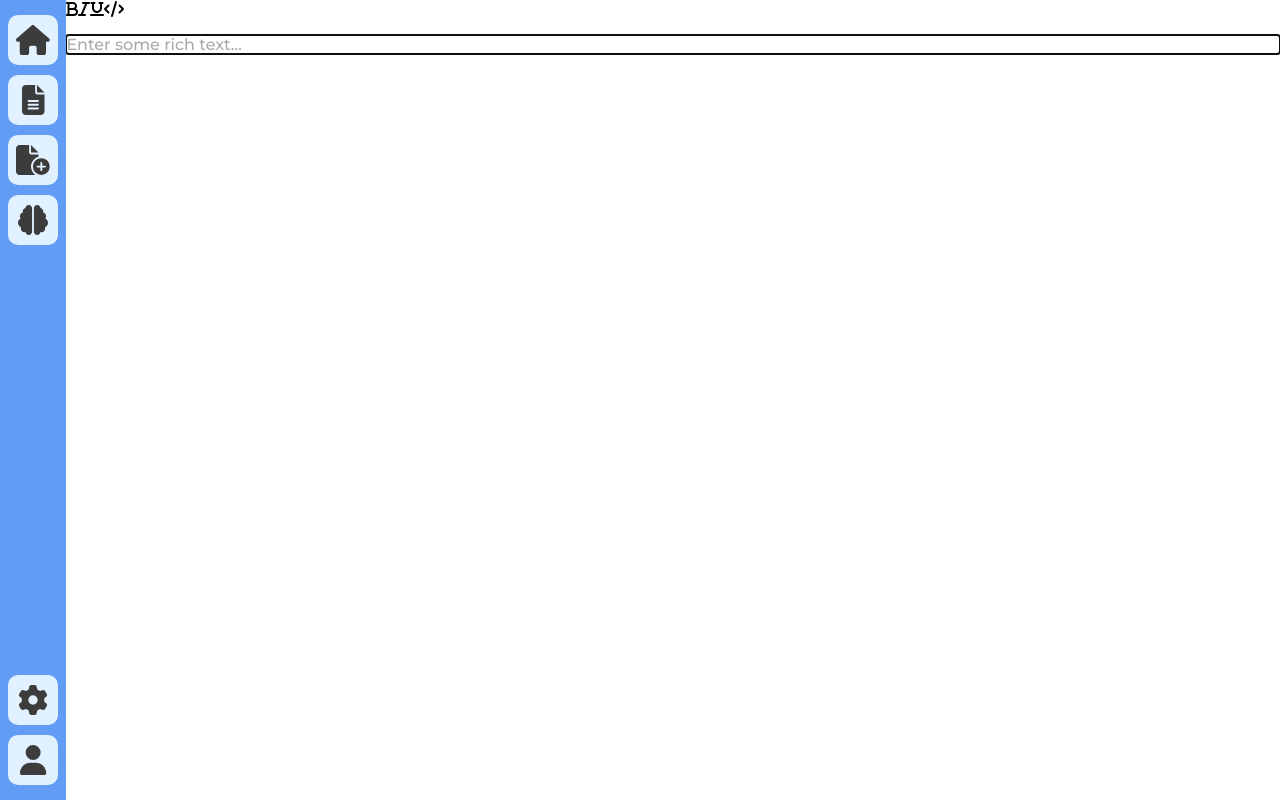
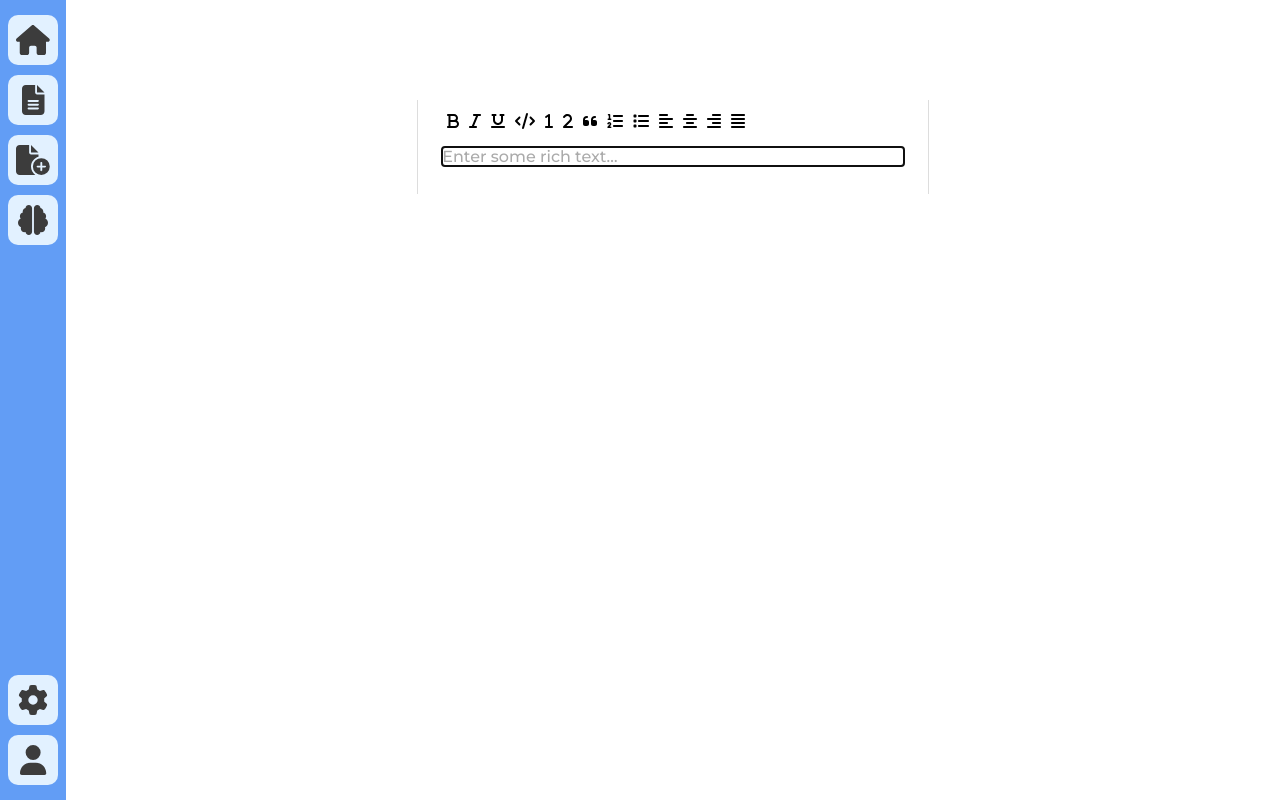
Before and after one commit to marcinjaborski/lang-app-front, a React (Create React App) app: page /editor in a window 1280 px wide. Built offline with nearby package versions, Linux system fonts and the light colour scheme.

Commit message:
Better rick text editor, still WIP

```diff
--- a/src/components/EditorPanel.js
+++ b/src/components/EditorPanel.js
@@ -4,13 +4,65 @@ import { Editable, withReact, useSlate, Slate } from "slate-react";
 import { Editor, Transforms, createEditor, Element as SlateElement } from "slate";
 import { withHistory } from "slate-history";
 import { FontAwesomeIcon } from "@fortawesome/react-fontawesome";
-import { faBold, faUnderline, faItalic, faCode } from "@fortawesome/free-solid-svg-icons";
+import {
+  faBold,
+  faUnderline,
+  faItalic,
+  faCode,
+  fa1,
+  fa2,
+  faQuoteLeft,
+  faListOl,
+  faList,
+  faAlignLeft,
+  faAlignCenter,
+  faAlignRight,
+  faAlignJustify,
+} from "@fortawesome/free-solid-svg-icons";
+import styled from "styled-components";
+
+// TODO : move those styles and components out of this file
+
+// #region STYLED COMPONENTS
+
+const ButtonStyled = styled.span`
+  background-color: ${(props) => (props.active ? "coral" : "white")};
+`;
+
+const IconStyled = styled.span`
+  padding: 5px;
+`;
+
+const EditorPanelStyled = styled.div`
+  width: 40vw;
+  height: fit-content;
+  margin: auto;
+  margin-top: 100px; /* maybe 100px padding on content selector instead? */
+  border-width: 0px 1px 0px 1px;
+  border-style: solid;
+  border-color: #dddddd;
+  padding: 12px 24px 12px 24px;
+`;
+
+const CodeStyled = styled.code`
+  font-family: monospace;
+  background-color: #eee;
+  padding: 3px;
+`;
+
+const BlockquoteStyled = styled.blockquote`
+  background-color: #eee;
+  padding: 3px;
+  font-style: italic;
+`;
+
+//#endregion
 
 export const Button = ({ active, onClick, children }) => {
   return (
-    <span className={active ? "editorButtonActive" : "editorButtonInactive"} onClick={onClick}>
+    <ButtonStyled active={active} onClick={onClick}>
       {children}
-    </span>
+    </ButtonStyled>
   );
 };
 
@@ -20,9 +72,9 @@ export const Toolbar = (props) => {
 
 export const Icon = ({ icon }) => {
   return (
-    <span className="editorIcon">
+    <IconStyled className="editorIcon">
       <FontAwesomeIcon icon={icon}></FontAwesomeIcon>
-    </span>
+    </IconStyled>
   );
 };
 
@@ -36,29 +88,33 @@ const HOTKEYS = {
 const LIST_TYPES = ["numbered-list", "bulleted-list"];
 const TEXT_ALIGN_TYPES = ["left", "center", "right", "justify"];
 
+// TODO : still doesn't work as I would want it to.
+// - manually switching off lists is awkward
+// - shift enter doesn't work like it is supposed to (at least in quotes)
+// - quotes go all the way left, code doesn't. perhaps its okay like that?
+
 const RichTextExample = () => {
   const renderElement = useCallback((props) => <Element {...props} />, []);
   const renderLeaf = useCallback((props) => <Leaf {...props} />, []);
   const editor = useMemo(() => withHistory(withReact(createEditor())), []);
 
   return (
-    <div className="editorPanel">
+    <EditorPanelStyled>
       <Slate editor={editor} value={initialValue}>
         <Toolbar>
           <MarkButton format="bold" icon={faBold} />
           <MarkButton format="italic" icon={faItalic} />
           <MarkButton format="underline" icon={faUnderline} />
           <MarkButton format="code" icon={faCode} />
-          {/* TODO - finish blockbuttons */}
-          {/* <BlockButton format="heading-one" icon="looks_one" />
-          <BlockButton format="heading-two" icon="looks_two" />
-          <BlockButton format="block-quote" icon="format_quote" />
-          <BlockButton format="numbered-list" icon="format_list_numbered" />
-          <BlockButton format="bulleted-list" icon="format_list_bulleted" />
-          <BlockButton format="left" icon="format_align_left" />
-          <BlockButton format="center" icon="format_align_center" />
-          <BlockButton format="right" icon="format_align_right" />
-          <BlockButton format="justify" icon="format_align_justify" /> */}
+          <BlockButton format="heading-one" icon={fa1} />
+          <BlockButton format="heading-two" icon={fa2} />
+          <BlockButton format="block-quote" icon={faQuoteLeft} />
+          <BlockButton format="numbered-list" icon={faListOl} />
+          <BlockButton format="bulleted-list" icon={faList} />
+          <BlockButton format="left" icon={faAlignLeft} />
+          <BlockButton format="center" icon={faAlignCenter} />
+          <BlockButton format="right" icon={faAlignRight} />
+          <BlockButton format="justify" icon={faAlignJustify} />
         </Toolbar>
         <Editable
           renderElement={renderElement}
@@ -77,7 +133,7 @@ const RichTextExample = () => {
           }}
         />
       </Slate>
-    </div>
+    </EditorPanelStyled>
   );
 };
 
@@ -145,9 +201,9 @@ const Element = ({ attributes, children, element }) => {
   switch (element.type) {
     case "block-quote":
       return (
-        <blockquote style={style} {...attributes}>
+        <BlockquoteStyled style={style} {...attributes}>
           {children}
-        </blockquote>
+        </BlockquoteStyled>
       );
     case "bulleted-list":
       return (
@@ -194,7 +250,7 @@ const Leaf = ({ attributes, children, leaf }) => {
   }
 
   if (leaf.code) {
-    children = <code>{children}</code>;
+    children = <CodeStyled>{children}</CodeStyled>;
   }
 
   if (leaf.italic) {
@@ -213,12 +269,12 @@ const BlockButton = ({ format, icon }) => {
   return (
     <Button
       active={isBlockActive(editor, format, TEXT_ALIGN_TYPES.includes(format) ? "align" : "type")}
-      onMouseDown={(event) => {
+      onClick={(event) => {
         event.preventDefault();
         toggleBlock(editor, format);
       }}
     >
-      <Icon>{icon}</Icon>
+      <Icon icon={icon}></Icon>
     </Button>
   );
 };
```
